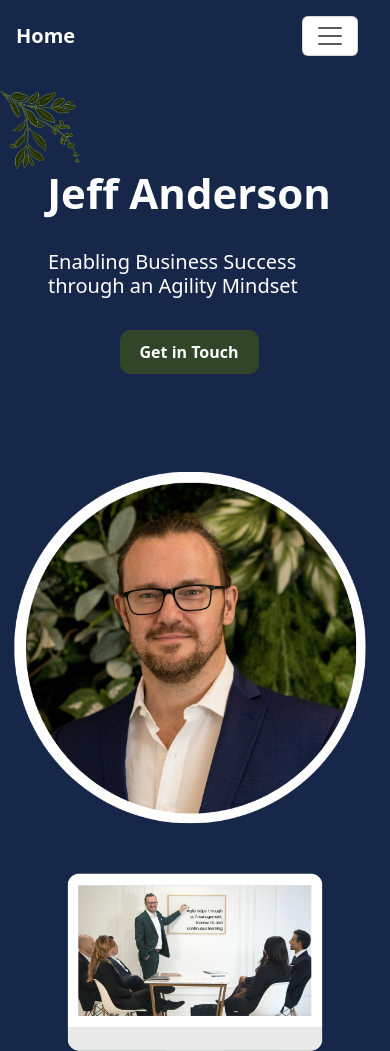
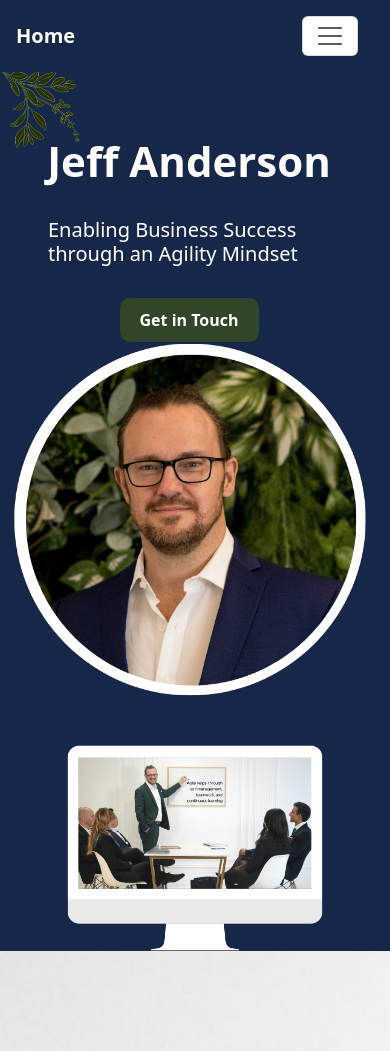
Before and after one commit to sahariarahmmadshakil/Agility-With-Jeff, a plain HTML site: page index.html in a window 390 px wide. Shown: the top 1051 px of the page. Drawn offline with nearby package versions, Linux system fonts and the light colour scheme.

Commit message:
added position

```diff
--- a/css/style.css
+++ b/css/style.css
@@ -38,9 +38,7 @@ body {
     padding-left: 48px;
 }
 
-.top-left {
-    height: 418px;
-}
+
 
 .common-bg {
     background-color: #162749;
@@ -193,9 +191,9 @@ textarea {
     top: 35px;
     left: 70%;
 }
-
+/* ================ */
 .top-leaf-image {
-    width: 21%;
+    width: 28%;
     top: 11%;
 
 }
@@ -208,10 +206,9 @@ textarea {
     .sec-section {
         height: 720px;
     }
-
+/* ============== */
     .top-leaf-image {
-        width: 21%;
-        top: 20%
+        top: 14%
     }
 
     .top-text {
@@ -226,14 +223,15 @@ textarea {
     .top-text {
         padding-left: 0px;
         font-size: 42px;
+        padding-top: 16px;
     }
+    .top-leaf-image {
+                top: 10%
+    }
+
 
     .flower-img {
         width: 28%;
-    }
-
-    .top-left {
-        height: 350px;
     }
 
     .computer-img {
```
Also changed, not shown: index.html (+0 -2 lines).
